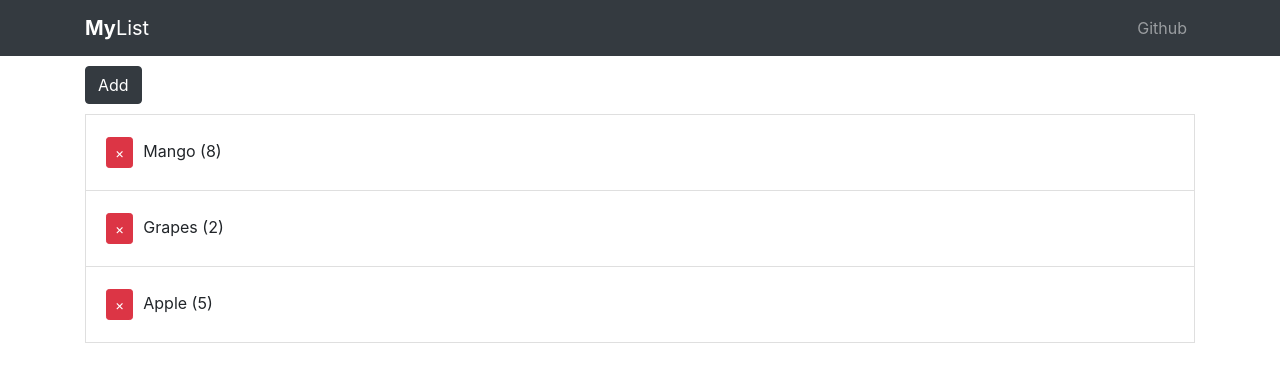
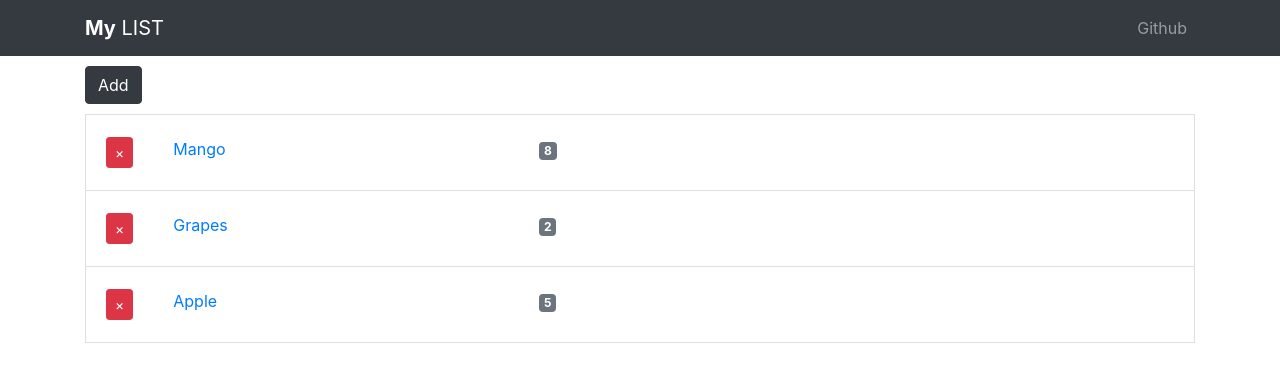
Before and after one commit to ravindersirohi/MERN-Stack, a React (Create React App) app in the folder client/: page / in a window 1280 px wide. Shown: the top 382 px of the page. Built offline with nearby package versions, Linux system fonts and the light colour scheme.

Commit message:
List formatting

```diff
--- a/client/src/App.css
+++ b/client/src/App.css
@@ -1,4 +1,4 @@
-Button{
+Button, Label{
     margin: 10px 0px;
 }
 .remove-btn{
--- a/client/src/components/AppMenu.js
+++ b/client/src/components/AppMenu.js
@@ -15,7 +15,7 @@ class AppMenu extends Component {
             <div>
                 <Navbar color="dark" dark expand="sm" className="sm-5">
                     <Container>
-                        <NavbarBrand><strong>My</strong>List</NavbarBrand>
+                        <NavbarBrand><strong>My</strong> LIST</NavbarBrand>
                         <NavbarToggler onClick={this.toggle} />
                         <Collapse isOpen={this.state.isOpen} navbar>
                             <Nav className="ml-auto" navbar>
--- a/client/src/components/MyItem.js
+++ b/client/src/components/MyItem.js
@@ -1,5 +1,5 @@
 import React, { Component } from 'react';
-import { Container, Button, ListGroup, ListGroupItem } from 'reactstrap';
+import { Container, Button, ListGroup, ListGroupItem, Row, Col, Label, Badge } from 'reactstrap';
 import { CSSTransition, TransitionGroup } from 'react-transition-group';
 
 class MyItem extends Component {
@@ -17,17 +17,26 @@ class MyItem extends Component {
             console.log('Remove Item');
         }
         return (
-            <Container>
+            <Container fluid="sm">
                 <Button color="dark" onClick={() => addItem()} >Add</Button>
                 <ListGroup>
                     <TransitionGroup className="my-list">
                         {
                             items().map(({ id, name, quantity }) => (
                                 <CSSTransition key={id} timeout={500} classNames="fade">
-                                    <ListGroupItem>
-                                        <Button className="remove-btn" color="danger" size="sm"
-                                            onClick={() => removeItem()}>&times;</Button>
-                                        {name} ({quantity})
+                                    <ListGroupItem tag="a">
+                                        <Row>
+                                            <Col xs="auto">
+                                                <Button className="remove-btn" color="danger" size="sm"
+                                                    onClick={() => removeItem()}>&times;</Button>
+                                            </Col>
+                                            <Col xs="4">
+                                                <Label>{name}</Label>
+                                            </Col>
+                                            <Col xs="4">
+                                                <Label><Badge size="md">{quantity}</Badge></Label>
+                                            </Col>
+                                        </Row>
                                     </ListGroupItem>
                                 </CSSTransition>
                             ))
```
